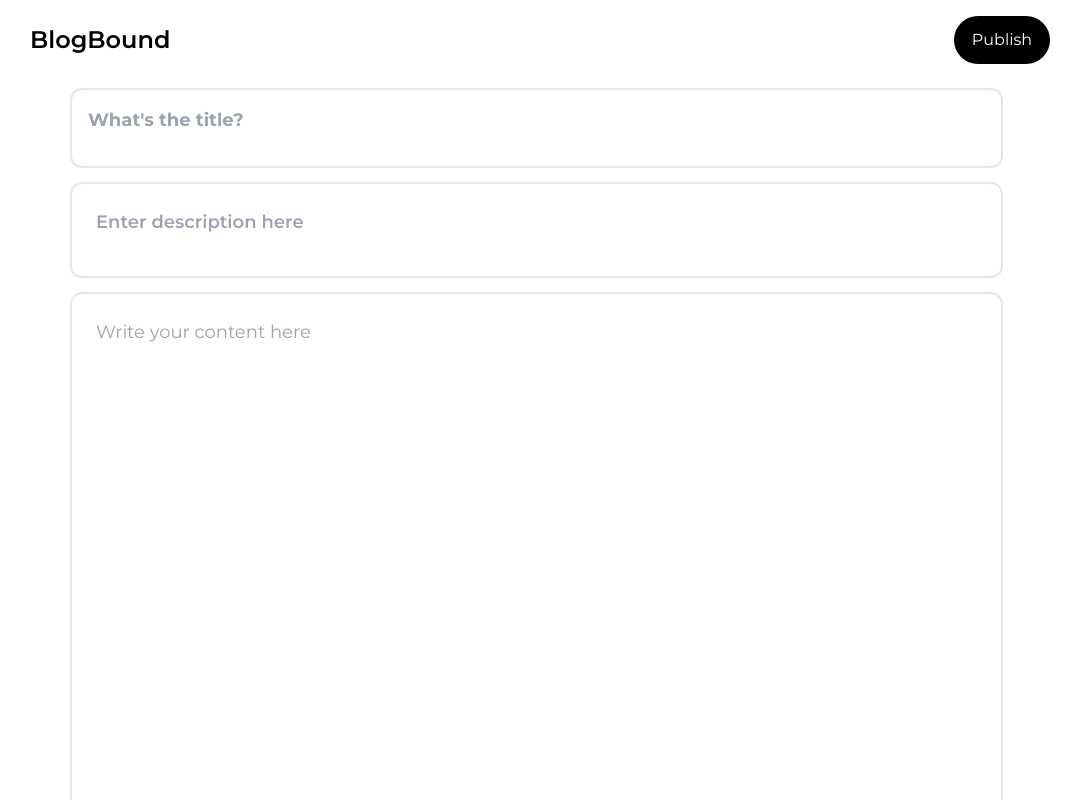
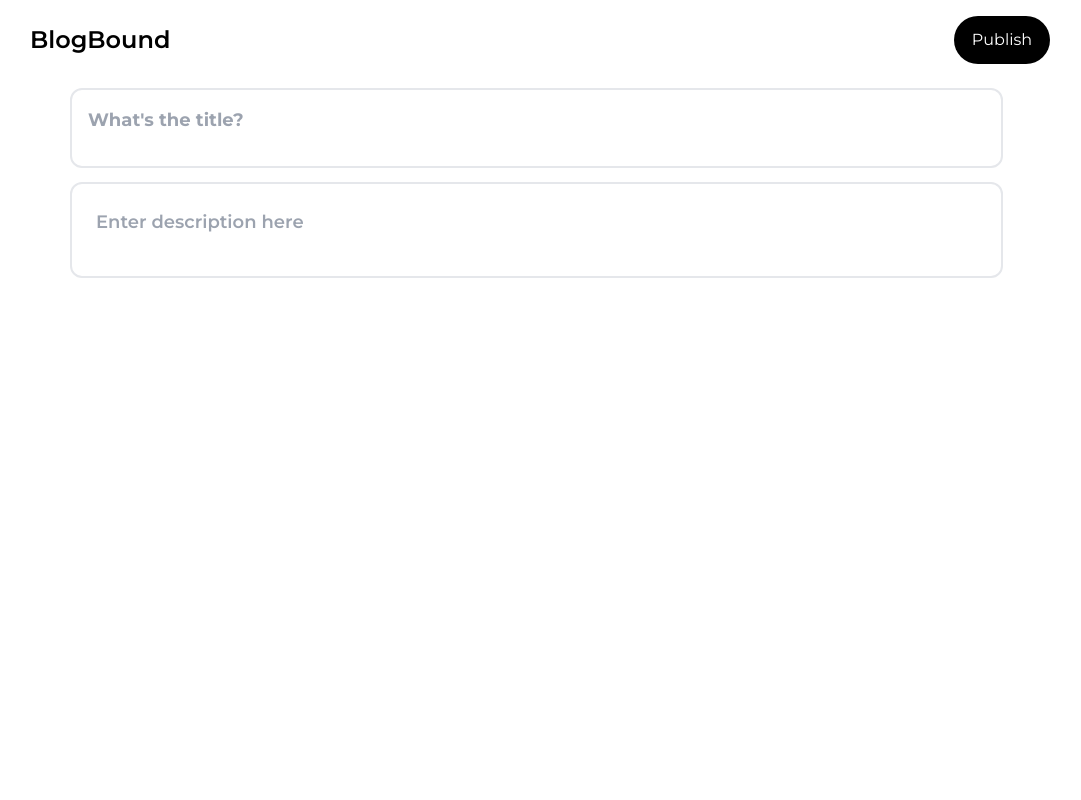
Before and after one commit to sincerelyyyash/blog-bound, a React (Vite) app in the folder frontend/: page /newblog in a window 1280 px wide. Shown: the top 800 px of the page, without its empty margins (74-1155 px from the left). Built offline with nearby package versions, Linux system fonts and the light colour scheme; a web font is replaced by a local one.

Commit message:
bg image removed

```diff
--- a/frontend/src/Pages/CreateBlog.tsx
+++ b/frontend/src/Pages/CreateBlog.tsx
@@ -14,9 +14,7 @@ function CreateBlog() {
       <div>
       <InputField  rows={4} placeholder='Enter description here'/>
       </div>
-      <div className='mb-8'>
-      <InputField  rows={15} placeholder='Write your content here'/>
-      </div>
+
     </main>
 
   )
--- a/frontend/src/Pages/Signin.tsx
+++ b/frontend/src/Pages/Signin.tsx
@@ -26,7 +26,7 @@ function Signin() {
     //   };
 
     return (
-        <div className='h-screen' style={{ backgroundImage: `url(${backgroundImage})`, backgroundSize: 'cover' }}>
+        <div className='h-screen'>
             <div className='flex justify-center'>
                 <div className="w-full p-5 shadow-2xl lg:max-w-lg mt-10 rounded-lg font-montserrat bg-white">
                     <div className="space-y-2">
```
